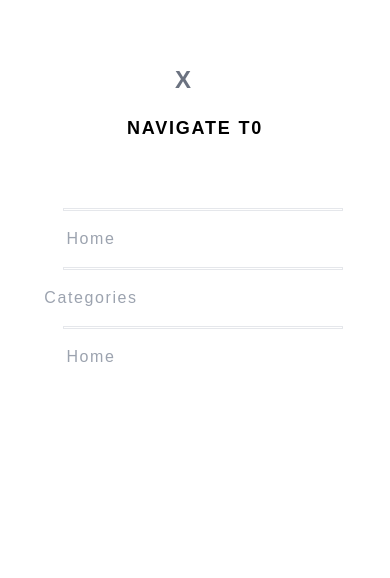
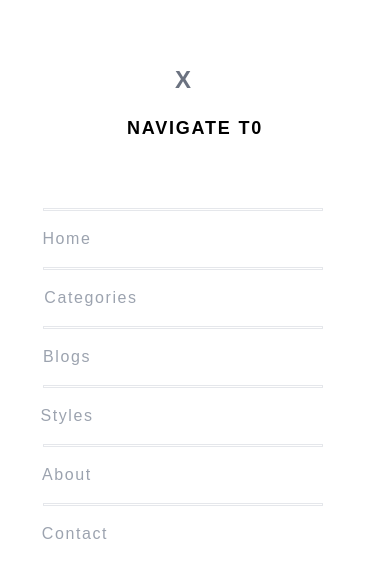
Before and after one commit to abdulmannan991/Dynamic-blog-web, a Next.js app: page / in a window 390 px wide. Both pictures are taken after a click on the button 37 px from the left and 45 px from the top of the page. Shown: the top 578 px of the page. Built offline with nearby package versions, Linux system fonts and the light colour scheme.

Commit message:
Completed mobile and desktop navbar

```diff
--- a/src/app/component/Navbar.tsx
+++ b/src/app/component/Navbar.tsx
@@ -9,38 +9,23 @@ export default function Navbar(){
 
  <ul className="hidden md:block  mx-auto md:flex cursor-pointer justify-between tracking-widest items-center font-satoshi text-gray-400 px-4 py-6 gap-6 opacity-100 bg-white border-[1px] ">
   <div className="flex text-[20px] font-bold font-serif text-black  justify-start">
-   <h1>MANNAN'S BLOG</h1>
+   <h1>MANNAN&apos;S BLOG</h1>
   </div>
 
-  <div className="flex space-x-6 items-center justify-center flex-grow">
-  <li>Home</li>
-   <li className="relative group ">
+  <div className="flex space-x-6 font-serif tracking-widest items-center justify-center flex-grow ">
+  <li className="hover:text-black ">Home</li>
+   <li className="hover:text-black ">
      Categories
-     <ul className="absolute  hidden group-hover:block  space-y-2 bg-black text-gray-300  mt-2 py-6 px-4 border-t-[1px]">
 
-     <li className="hover:text-white">Lifestyle</li>
-       <li className="hover:text-white">Healthcare</li>
+   </li>
+   <li className="hover:text-black">
+     Blogs
 
-       <li className="hover:text-white">Lifestyle</li>
-       <li className="hover:text-white">Healthcare</li>
-
-
-       <li className="hover:text-white">Lifestyle</li>
-       <li className="hover:text-white">Healthcare</li>
-     </ul>
-   </li>
-   <li className="relative group">
-     Blogs
-     <ul className="absolute  hidden group-hover:block  bg-black text-gray-300  mt-2 py-6 px-4 border-t-[1px]">
-
-       <li className="hover:text-white">Lifestyle</li>
-       <li className="hover:text-white">Healthcare</li>
-     </ul>
    </li>
 
-   <li>Styles</li>
-   <li>About</li>
-   <li>Contact</li>
+   <li className="hover:text-black">Styles</li>
+   <li className="hover:text-black">About</li>
+   <li className="hover:text-black">Contact</li>
    </div>
    <div className="flex  font-bold font-serif text-black  justify-start">
    <h1>Search</h1>
@@ -68,7 +53,7 @@ export default function Navbar(){
 <MobileMenu/>
 
 <div className="flex text-[14px] sm:text-[16px] items-center  font-bold font-serif text-black  justify-center text-center">
-   <h1 className="text-center">MANNAN'S BLOG</h1>
+   <h1 className="text-center">MANNAN&apos;S BLOG</h1>
   </div>
   <svg
   xmlns="http://www.w3.org/2000/svg"
--- a/src/app/component/animated_menu.tsx
+++ b/src/app/component/animated_menu.tsx
@@ -4,7 +4,7 @@ import { useState } from "react";
 
 function MobileMenu() {
   const [isOpen, setIsOpen] = useState(false);
-  const [isClose, setIsClose] = useState(true);
+  const [isClose, ] = useState(true);
 
   const handleClick = () => {
     setIsOpen(false);
@@ -49,28 +49,55 @@ function MobileMenu() {
           <li className="text-black text-[18px] font-serif  tracking-widest">NAVIGATE T0</li>
 
            </ul>
-           <div className="flex flex-col justify-start items-start w-[280px] border-[1px] mt-16  ml-4  ">
+           <div className="flex flex-col justify-start items-start w-[280px] sm:ml-24 sm:w-[410px] border-[1px] mt-16  -ml-6  ">
         <hr />
       </div>
 
-      <div className="flex flex-col justify-start font-serif  items-start  mt-4 hover:text-black  -ml-52  ">
+      <div className="flex flex-col sm:text-[20px] justify-start font-serif  items-start  mt-4 hover:text-black  -ml-64  ">
        <p>Home</p>
       </div>
 
-      <div className="flex flex-col justify-start items-start w-[280px] border-[1px] mt-4  ml-4  ">
+      <div className="flex flex-col justify-start items-start w-[280px] border-[1px] mt-4 -ml-6 sm:ml-24 sm:w-[410px]">
         <hr />
       </div>
 
-      <div className="flex flex-col justify-between font-serif  items-start  mt-4 hover:text-black  -ml-52  ">
+      <div className="flex flex-col sm:text-[20px] justify-between font-serif  items-start   mt-4 hover:text-black  sm:-ml-[200px] -ml-52  ">
        <p>Categories</p>
       </div>
 
-      <div className="flex flex-col justify-start items-start w-[280px] border-[1px] mt-4  ml-4  ">
+      <div className="flex flex-col justify-start items-start w-[280px] border-[1px] mt-4 -ml-6  sm:ml-24 sm:w-[410px]">
         <hr />
       </div>
 
-      <div className="flex flex-col justify-start font-serif  items-start  mt-4 hover:text-black  -ml-52  ">
-       <p>Home</p>
+      <div className="flex flex-col sm:text-[20px] justify-start font-serif  items-start  mt-4 hover:text-black sm:-ml-[250px]  -ml-64  ">
+       <p>Blogs</p>
+      </div>
+
+      <div className="flex flex-col justify-start items-start w-[280px] border-[1px] mt-4  -ml-6 sm:ml-24 sm:w-[410px]">
+        <hr />
+      </div>
+
+      <div className="flex flex-col sm:text-[20px] justify-start font-serif  items-start  mt-4 hover:text-black sm:-ml-[240px]  -ml-64  ">
+       <p>Styles</p>
+      </div>
+
+
+
+      <div className="flex flex-col justify-start items-start w-[280px] border-[1px] mt-4  -ml-6  sm:ml-24 sm:w-[410px]">
+        <hr />
+      </div>
+
+      <div className="flex flex-col sm:text-[20px] justify-start font-serif  items-start  mt-4 hover:text-black sm:-ml-[240px] -ml-64  ">
+       <p>About</p>
+      </div>
+
+
+      <div className="flex flex-col justify-start items-start w-[280px] border-[1px] mt-4  -ml-6 sm:ml-24 sm:w-[410px]">
+        <hr />
+      </div>
+
+      <div className="flex flex-col sm:text-[20px] justify-start font-serif  items-start  mt-4 hover:text-black sm:-ml-[220px]  -ml-60  ">
+       <p>Contact</p>
       </div>
 
         </div>
--- a/src/app/layout.tsx
+++ b/src/app/layout.tsx
@@ -18,19 +18,9 @@ export const metadata: Metadata = {
   description: "Generated by create next app",
 };
 
-import {  Playfair_Display, Roboto } from "@next/font/google";
 
-const playfairDisplay = Playfair_Display({
-  subsets: ["latin"],
-  weight: ["400", "700"],
-  variable: "--font-playfair",
-});
 
-const roboto = Roboto({
-  subsets: ["latin"],
-  weight: ["400", "500", "700"],
-  variable: "--font-roboto",
-});
+
 
 export default function RootLayout({
   children,
--- a/src/app/page.tsx
+++ b/src/app/page.tsx
@@ -1,4 +1,3 @@
-import Image from "next/image";
 import AdvancedCenteredSlider from "./component/Slider";
 import Navbar from "./component/Navbar";
 
```
